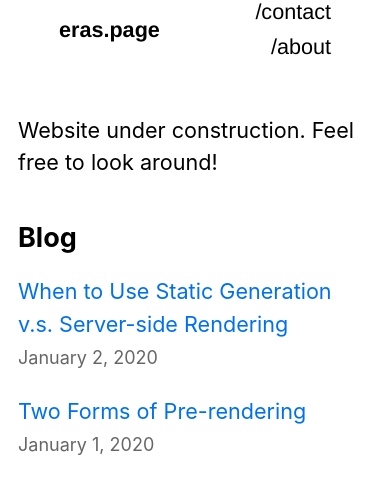
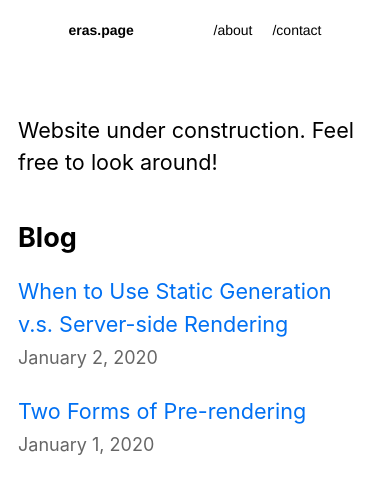
Before and after one commit to lucaseras/eras.page, a Next.js app: page / in a window 390 px wide. Shown: the top 494 px of the page. Built offline with nearby package versions, Linux system fonts and the light colour scheme.

Commit message:
added scrolling effect and gradient to navbar

```diff
--- a/components/navbar.js
+++ b/components/navbar.js
@@ -1,6 +1,6 @@
 import Link from 'next/link'
 import styles from './navbar.module.css'
-import {useState} from 'react'
+import { useState, useEffect } from 'react'
 // React component that defines the navigation bar
 
 const items = [
@@ -23,9 +23,31 @@ const items = [
 ]
 
 export default function Navbar() {
+    const [backgroundOpacity, setBackgroundOpacity] = useState(0)
+
+    const handleScroll = () => {
+        if (window.pageYOffset == 0) {
+            setBackgroundOpacity(0)
+        }
+        else if (window.pageYOffset < 60) {
+            setBackgroundOpacity(window.pageYOffset / 65)
+        } else {
+            setBackgroundOpacity(1)
+        }
+    }
+    useEffect(() => {
+        window.addEventListener('scroll', handleScroll)
+        return () => {
+            window.removeEventListener('scroll', handleScroll)
+        };
+    });
+    const navbarStyle = {
+        background: `linear-gradient(to bottom, rgba(240,240,240, ${backgroundOpacity}) 85%, rgba(240, 240, 240, 0))`
+        //backgroundColor: `rgba(240,240,240, ${backgroundOpacity})`
+    }
 
     return (
-        <nav className={styles.navbar}>
+        <nav className={styles.navbar} style={navbarStyle}>
             <Link href='/'>
                 <h1 className={styles.h1}>
                     <a className={styles.a}>eras.page</a>
--- a/components/navbar.module.css
+++ b/components/navbar.module.css
@@ -6,11 +6,11 @@
     display: flex;
     align-items: center;
     font-size: 1.2rem;
+    padding: 0 10% 0 10%;
 }
 
 .h1 {
     float: left;
-    margin: 0 0 0 10%;
     font-size: 1.2rem;
     color: black;
     white-space: nowrap;
@@ -18,7 +18,6 @@
 }
 .ul {
     list-style: none;
-    margin: 0 10% 0 0;
     padding: 0;
     overflow: hidden;
     top: 0;
@@ -32,13 +31,24 @@
 }
 
 .a {
+  transition: background-color 0.3s, color 0.3s;
   display: block;
   color: black;
   font-family: hack, 'fira code', helvetica;
   text-align: center;
-  padding: 0 20px;
+  padding: 0 10px;
   text-decoration: none;
   cursor: pointer;
+}
+
+
+@media screen and (max-width: 400px) {
+    .navbar {
+        margin: 0 5% 0 5%;
+    }
+    .a {
+        font-size: 14px
+    }
 }
 
 .a:hover {
```
